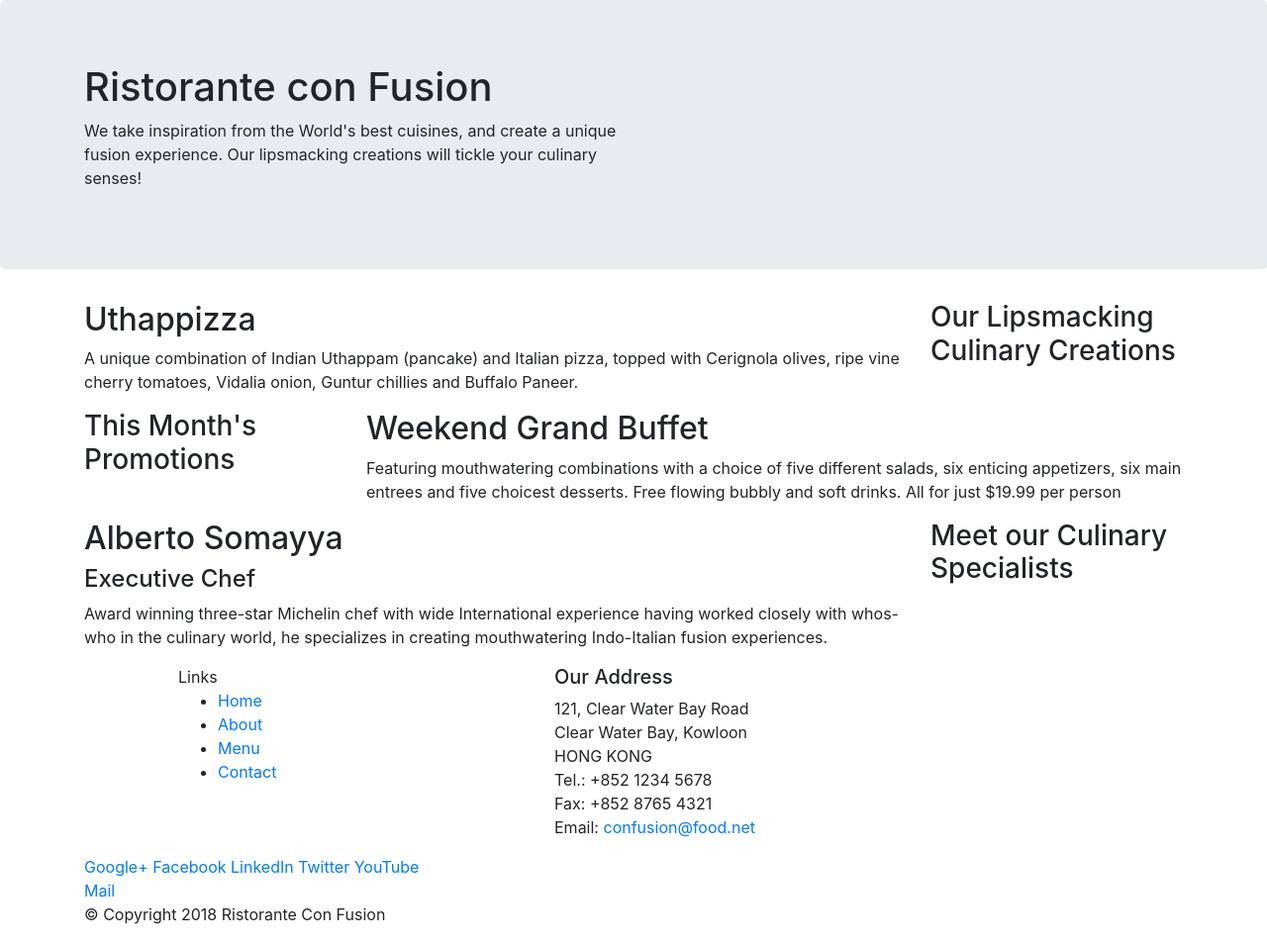
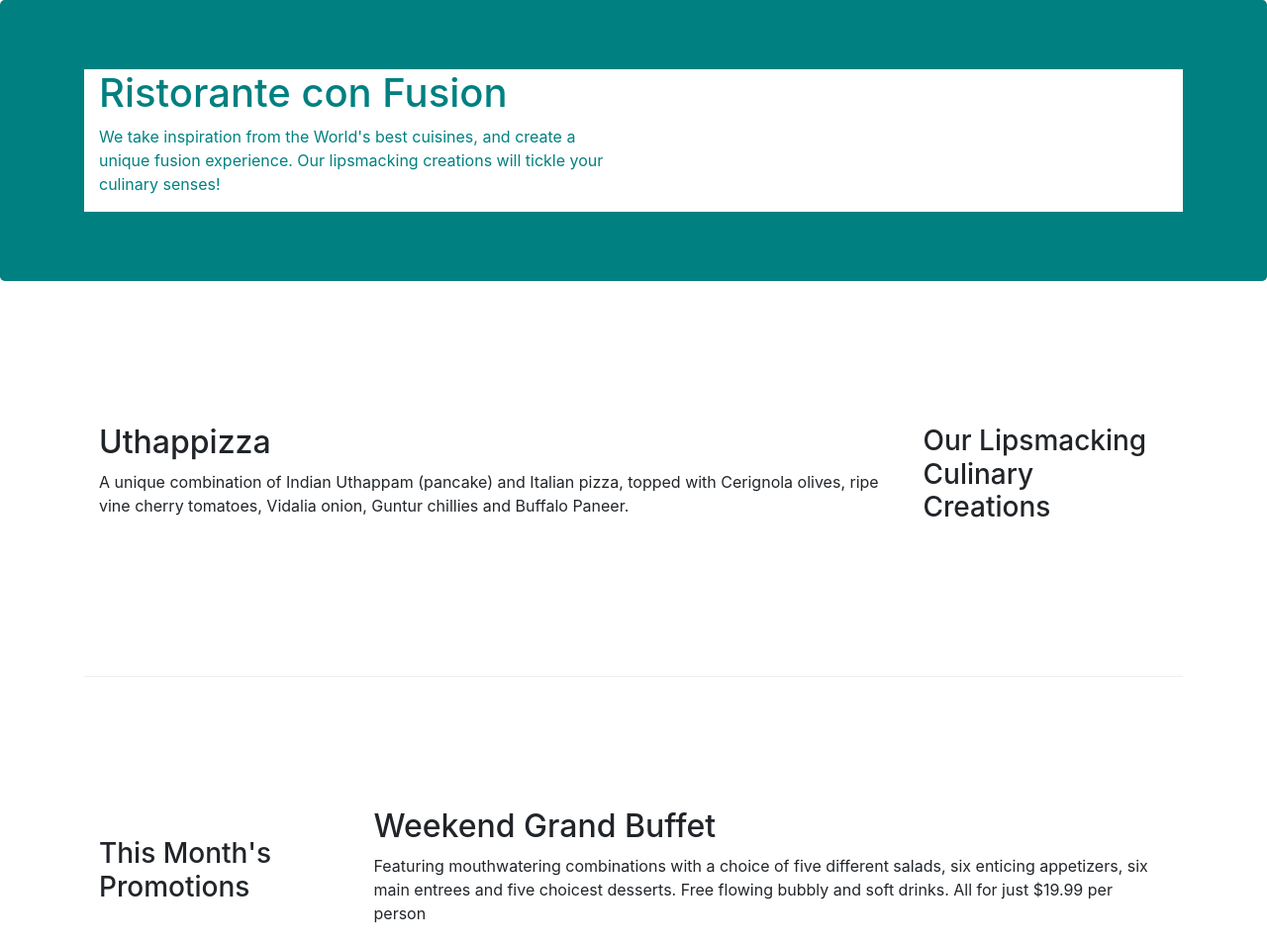
Before and after one commit to Ipsita-dhar2000/Restaurant_Website, a website: page index.html in a window 1280 px wide. Shown: the top 955 px of the page at 99% size. Drawn offline with nearby package versions, Linux system fonts and the light colour scheme.

Commit message:
web-page

```diff
--- /dev/null
+++ b/css/styles.css
@@ -0,0 +1,31 @@
+.row_header{
+    background-color: white;
+    margin: 0px auto;
+    padding: 0px auto;
+}
+
+.row_content{
+    margin: 0px auto;
+    padding: 50px 0px 50px 0px;
+    border-bottom: 1px ridge;
+    min-height: 400px;
+}
+
+.footer{
+    background-color: beige;
+    margin: 0px auto;
+    padding: 20px 0px 20px 0px;
+}
+
+.jumbotron{
+    padding: 70px 30px 70px 30px;
+    margin: 0px auto;
+    background: teal;
+    color: teal;
+}
+
+.address{
+    font-size: 80%;
+    margin: 0px;
+    color:darkslategray;
+}
--- a/index.html
+++ b/index.html
@@ -9,6 +9,7 @@
 
      <!-- Bootstrap CSS -->
      <link rel="stylesheet" href="node_modules/bootstrap/dist/css/bootstrap.min.css">
+     <link rel="stylesheet" href="css/styles.css">
     <title>Ristorante Con Fusion</title>
 </head>
 
@@ -16,7 +17,7 @@
 
     <header class="jumbotron">
         <div class="container">
-            <div class="row">
+            <div class="row row_header">
                 <div class="col-12 col-sm-6">
                     <h1>Ristorante con Fusion</h1>
                     <p>We take inspiration from the World's best cuisines, and create a unique fusion experience. Our lipsmacking creations will tickle your culinary senses!</p>
@@ -28,7 +29,7 @@
     </header>
 
     <div class ="container">
-        <div class="row">
+        <div class="row row_content align-items-center">
             <div class="col-12 col-sm-4 order-sm-last col-md-3">
                 <h3>Our Lipsmacking Culinary Creations</h3>
             </div>
@@ -39,7 +40,7 @@
         </div>
 
 
-        <div class="row">
+        <div class="row row_content align-items-center">
             <div class="col-12 col-sm-4 col-md-3">
                 <h3>This Month's Promotions</h3>
             </div>
@@ -49,7 +50,7 @@
             </div>
         </div>
 
-        <div class="row">
+        <div class="row row_content align-items-center">
             <div class="col-12 col-sm-4 order-sm-last col-md-3">
                 <h3>Meet our Culinary Specialists</h3>
             </div>
@@ -61,12 +62,12 @@
         </div>
     </div>
 
-    <footer>
+    <footer class="footer">
         <div class="container">
             <div class="row">
-                <div class="col-4  offset-1 col-sm-2>
+                <div class="col-4  offset-1 col-sm-2">
                     <h5>Links</h5>
-                    <ul>
+                    <ul class="list-unstyled">
                         <li><a href="#">Home</a></li>
                         <li><a href="#">About</a></li>
                         <li><a href="#">Menu</a></li>
@@ -84,8 +85,8 @@
 		              Email: <a href="mailto:confusion@food.net">confusion@food.net</a>
 		           </address>
                 </div>
-                <div class="col-12 col-sm-4">
-                    <div>
+                <div class="col-12 col-sm-4 align-self-center">
+                    <div class="text-center">
                         <a href="http://google.com/+">Google+</a>
                         <a href="http://www.facebook.com/profile.php?id=">Facebook</a>
                         <a href="http://www.linkedin.com/in/">LinkedIn</a>
@@ -95,7 +96,7 @@
                     </div>
                 </div>
            </div>
-           <div class="row">
+           <div class="row justify-content-center">
                 <div class="col-auto">
                     <p>© Copyright 2018 Ristorante Con Fusion</p>
                 </div>
```
